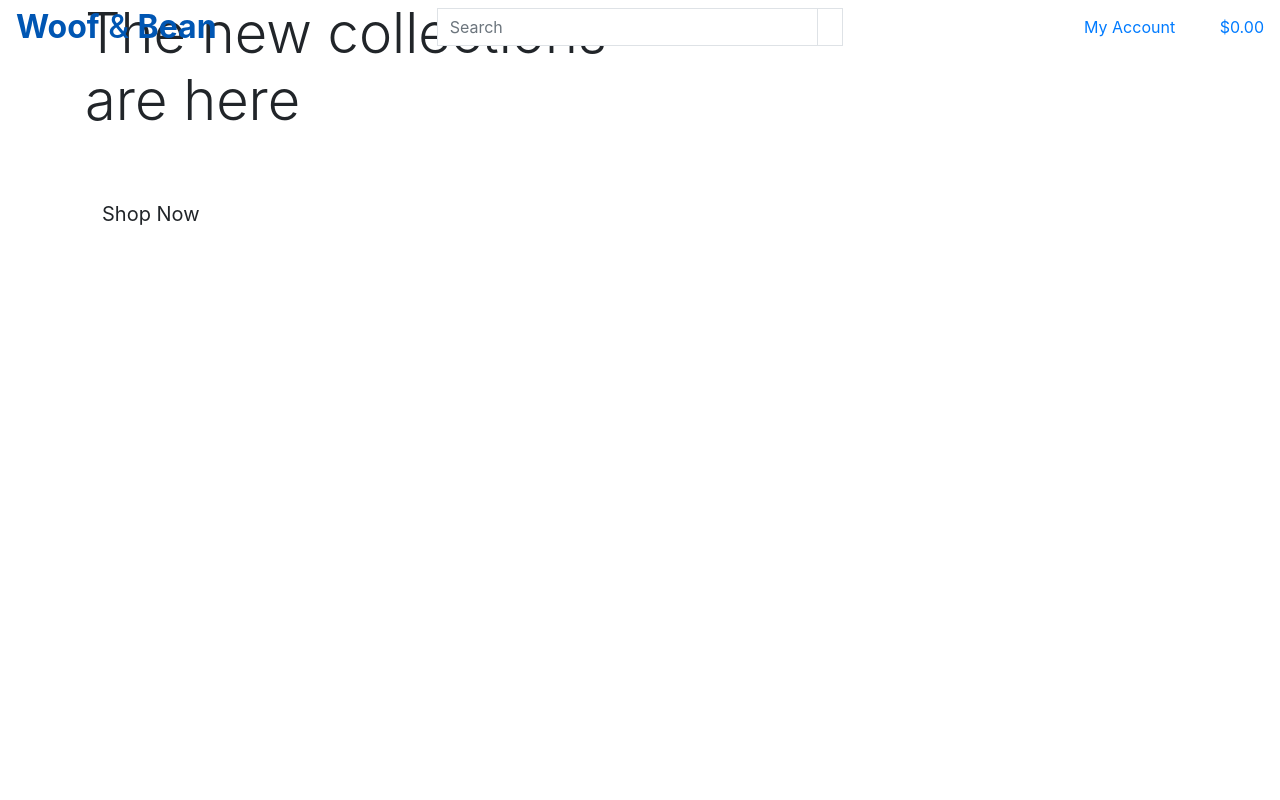
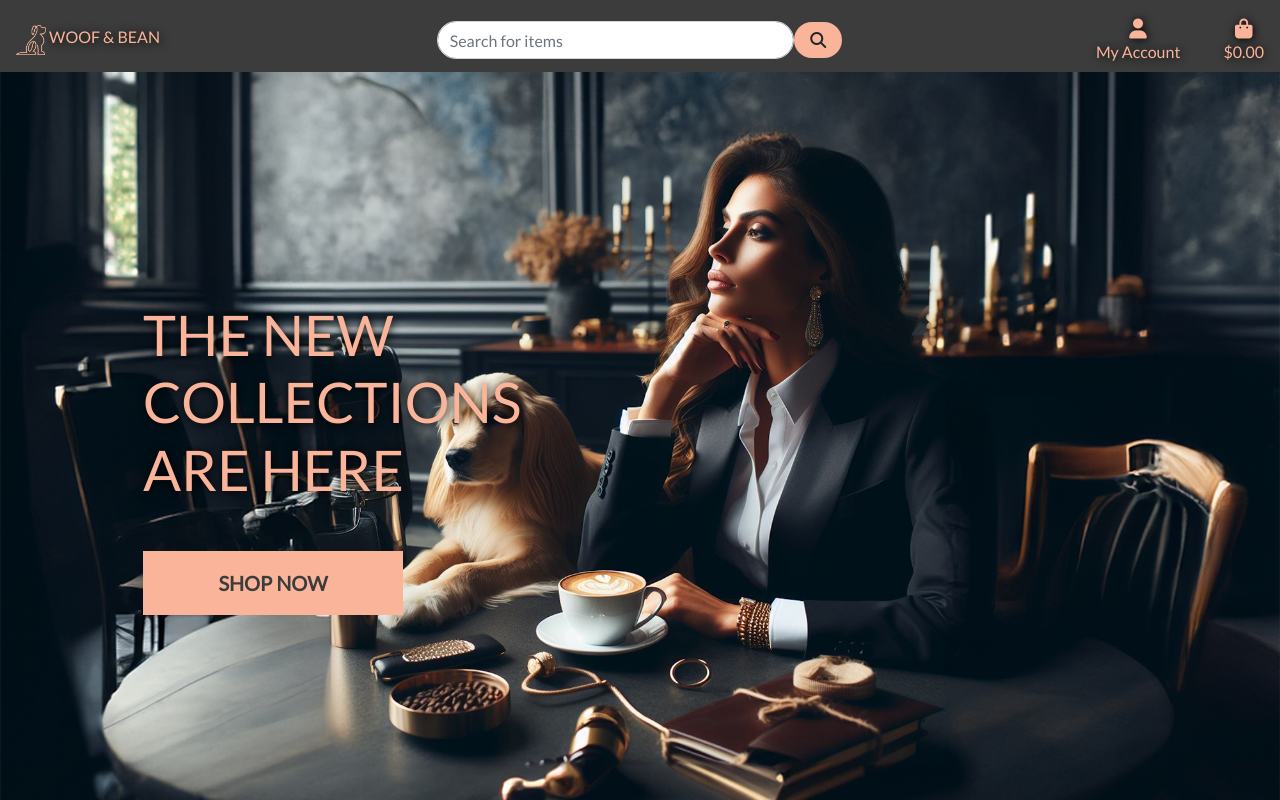
Before and after one commit to ThomasBallardCI/Woof-Bean, a Django app: page / in a window 1280 px wide. Run offline with Django 3.2, Linux system fonts and the light colour scheme; some libraries are stand-ins or nearby versions.

Commit message:
index html content and styling started

```diff
--- a/home/templates/home/index.html
+++ b/home/templates/home/index.html
@@ -15,12 +15,12 @@ Home
 <div class="container h-100">
     <div class="row h-100">
         <div class="col-7 col-md-6 my-auto">
-            <h1 class="display-4 logo-font text-black">
+            <h1 class="display-4 logo-font text-custom">
                 The new collections are here
             </h1>
             <div class="my-5">
                 <h4>
-                    <a href="" class="shop-now-button btn btn-lg rounded-0 text-uppsercase py-3">Shop Now</a>
+                    <a href="" class="shop-now-button btn-custom btn btn-lg rounded-0 text-uppsercase py-3"><strong>SHOP NOW</strong></a>
                 </h4>
             </div>
         </div>
--- /dev/null
+++ b/static/css/base.css
@@ -0,0 +1,102 @@
+html {
+    height: 100%;
+}
+
+.text-custom {
+    color: #FAB49A;
+    text-shadow: 1px 1px 10px #000;
+}
+
+.bg-custom {
+    background-color: #3C3C3C;
+}
+
+.btn-custom {
+    background-color: #FAB49A;
+}
+
+/* .btn-custom:hover,
+.btn-custom:focus,
+.btn-custom:active {
+    background: #3C3C3C;
+    color: #FAB49A;
+    border: #FAB49A 1px solid;
+} */
+
+body {
+    background: url('/media/backgroundimage.jpg') no-repeat center center fixed;
+    background-size: cover;
+    height: calc(100vh - 164px);
+    color: #555;
+    font-family: 'Lato';
+}
+
+/* from Bulma */
+.icon {
+    align-items: center;
+    display: inline-flex;
+    justify-content: center;
+    height: 1.5rem;
+    width: 1.5rem;
+}
+
+.logo-font {
+    text-transform: uppercase;
+}
+
+.main-logo-link {
+    width: fit-content;
+}
+
+.shop-now-button {
+    background: #FAB49A;
+    color: #3C3C3C;
+    min-width: 260px;
+}
+
+.btn-black {
+    background: black;
+    color: white;
+}
+
+.shop-now-button:hover,
+.shop-now-button:active,
+.shop-now-button:focus,
+.btn-black:hover,
+.btn-black:active,
+.btn-black:focus {
+    background: #3C3C3C;
+    color: #FAB49A;
+}
+
+.text-black {
+    color: #000 !important;
+}
+
+.border-black {
+    border: 1px solid black !important;
+}
+
+/* -------------------------------- Media Queries */
+
+/* Slightly larger container on xl screens */
+@media (min-width: 1200px) {
+  .container {
+    max-width: 80%;
+  }
+}
+
+/* fixed top navbar only on medium and up */
+@media (min-width: 992px) {
+    .fixed-top-desktop-only {
+        position: fixed;
+        top: 0;
+        right: 0;
+        left: 0;
+        z-index: 1030;
+    }
+
+    .header-container {
+        padding-top: 164px;
+    }
+}
--- a/templates/base.html
+++ b/templates/base.html
@@ -15,12 +15,15 @@
 
     {% block corecss %}
     <link rel="stylesheet" href="https://cdn.jsdelivr.net/npm/bootstrap@4.6.2/dist/css/bootstrap.min.css" integrity="sha384-xOolHFLEh07PJGoPkLv1IbcEPTNtaed2xpHsD9ESMhqIYd0nLMwNLD69Npy4HI+N" crossorigin="anonymous">
+    <link rel="stylesheet" href="https://fonts.googleapis.com/css?family=Lato">
+    <link rel="stylesheet" href="{% static 'css/base.css' %}">
     {% endblock %}
 
     {% block extra_css %}
     {% endblock %}
 
     {% block corejs %}
+    <script src="https://kit.fontawesome.com/39f49775d4.js" crossorigin="anonymous"></script>
     <script src="https://cdn.jsdelivr.net/npm/jquery@3.5.1/dist/jquery.min.js" integrity="sha256-9/aliU8dGd2tb6OSsuzixeV4y/faTqgFtohetphbbj0=" crossorigin="anonymous"></script>
     <script src="https://cdn.jsdelivr.net/npm/popper.js@1.16.1/dist/umd/popper.min.js" integrity="sha384-9/reFTGAW83EW2RDu2S0VKaIzap3H66lZH81PoYlFhbGU+6BZp6G7niu735Sk7lN" crossorigin="anonymous"></script>
     <script src="https://cdn.jsdelivr.net/npm/bootstrap@4.6.2/dist/js/bootstrap.min.js" integrity="sha384-+sLIOodYLS7CIrQpBjl+C7nPvqq+FbNUBDunl/OZv93DB7Ln/533i8e/mZXLi/P+" crossorigin="anonymous"></script>
@@ -34,19 +37,19 @@
 
 <body>
     <header class="containder-fluid fixed-top">
-        <div class="row">
+        <div id="topnav" class="row bg-custom pt-lg-2 d-none d-lg-flex">
             <div class="col-12 col-lg-4 my-auto py-1 py-lg-0 text-center text-lg-left">
                 <a href="{% url 'home' %}" class="nav-link main-logo-link">
-                    <!-- <img src="" width="30" height="30" class="d-inline-block align-top" alt=""> -->
-                    <h2 class="logo-font text-black my-0"><strong>Woof</strong> & <strong>Bean</strong></h2>
+                    <img src="/media/wblogo.png" width="30" height="30" class="d-inline-block align-top" alt="">
+                    <span class="logo-font text-custom my-0">Woof & Bean</span>
                 </a>
             </div>
             <div class="col-12 col-lg-4 my-auto py-1 py-lg-0">
                 <form method="GET" action="">
                     <div class="input-group w-100">
-                        <input type="text" name="q" placeholder="Search" class="form-control border border-black rounded-0">
+                        <input type="text" name="q" placeholder="Search for items" class="form-control rounded-pill">
                         <div class="input-group-append">
-                            <button class="form-control btn btn-black border border-black rounded-0" type="submit">
+                            <button class="form-control btn btn-custom rounded-pill" type="submit">
                                 <span class="icon">
                                     <i class="fas fa-search"></i>
                                 </span>
@@ -58,7 +61,7 @@
             <div class="col-12 col-lg-4 my-auto py-1 py-lg-0">
                 <ul class="list-inline list-unstyled text-center text-lg-right my-0">
                     <li class="list-inline-item dropdown">
-                        <a href="#" id="user-options" data-toggle="dropdown" aria-haspopup="true" aria-expanded="false" class="text-black nav-link">
+                        <a href="#" id="user-options" data-toggle="dropdown" aria-haspopup="true" aria-expanded="false" class="text-custom nav-link">
                             <div class="text-center">
                                 <div><i class="fas fa-user fa-lg"></i></div>
                                 <p class="my-0">My Account</p>
@@ -78,7 +81,7 @@
                         </div>
                     </li>
                     <li class="list-inline-item">
-                        <a class="{% if grand_total %}text-info font-weight-bold{% else %}text-black{% endif %} nav-link" href="">
+                        <a class="{% if grand_total %}text-info font-weight-bold{% else %}text-custom{% endif %} nav-link" href="">
                             <div class="text-center">
                                 <div><i class="fas fa-shopping-bag fa-lg"></i></div>
                                 <p class="my-0">
--- a/woof_and_bean/settings.py
+++ b/woof_and_bean/settings.py
@@ -146,3 +146,7 @@ USE_TZ = True
 # https://docs.djangoproject.com/en/3.2/howto/static-files/
 
 STATIC_URL = '/static/'
+STATICFILES_DIRS = (os.path.join(BASE_DIR, 'static'),)
+
+MEDIA_URL = '/media/'
+MEDIA_ROOT = os.path.join(BASE_DIR, 'media')
--- a/woof_and_bean/urls.py
+++ b/woof_and_bean/urls.py
@@ -15,9 +15,11 @@ Including another URLconf
 """
 from django.contrib import admin
 from django.urls import path, include
+from django.conf import settings
+from django.conf.urls.static import static
 
 urlpatterns = [
     path('admin/', admin.site.urls),
     path('accounts/', include('allauth.urls')),
     path('', include('home.urls')),
-]
+] + static(settings.MEDIA_URL, document_root=settings.MEDIA_ROOT)
```
Also changed, not shown: media/backgroundimage.jpg (added), media/wblogo.png (added), wblogo.png (deleted).
